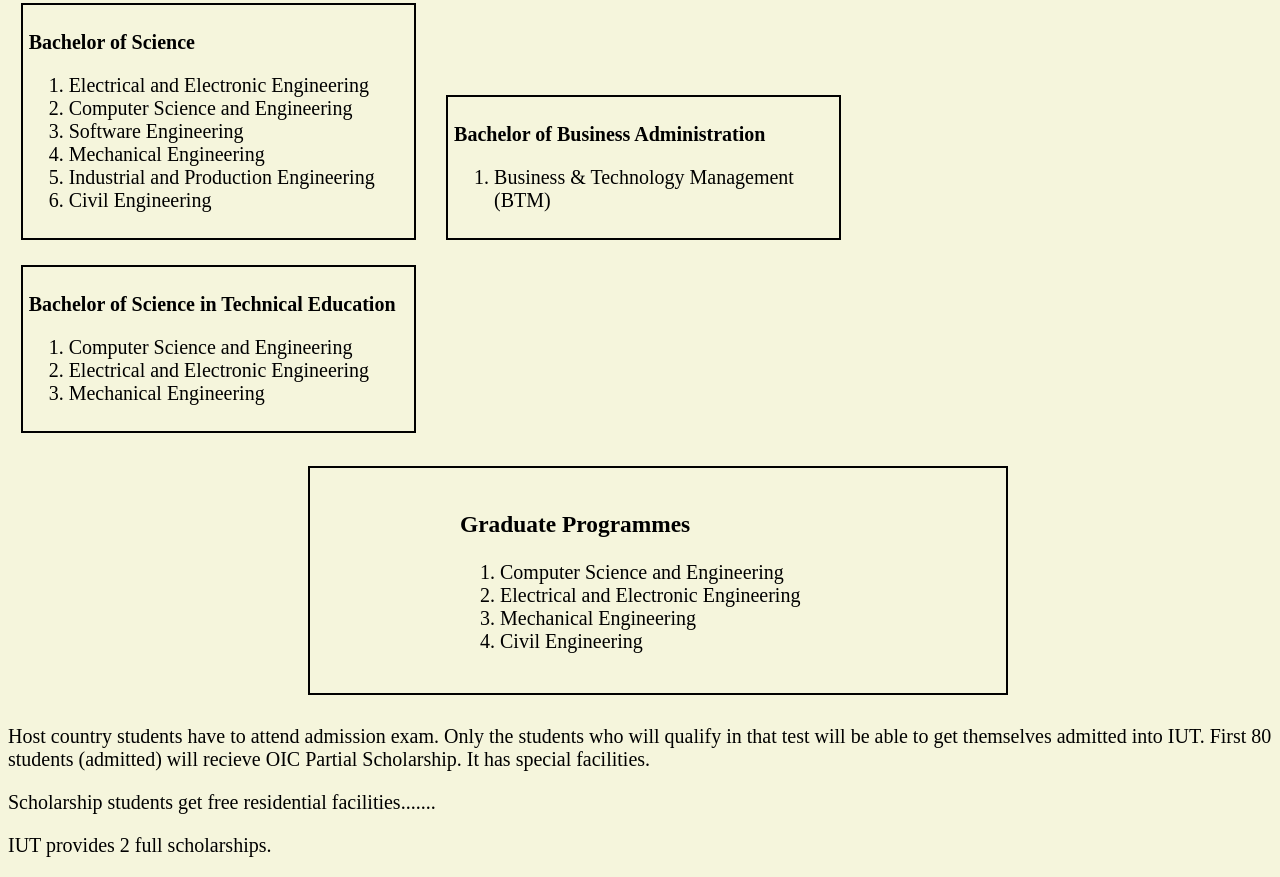
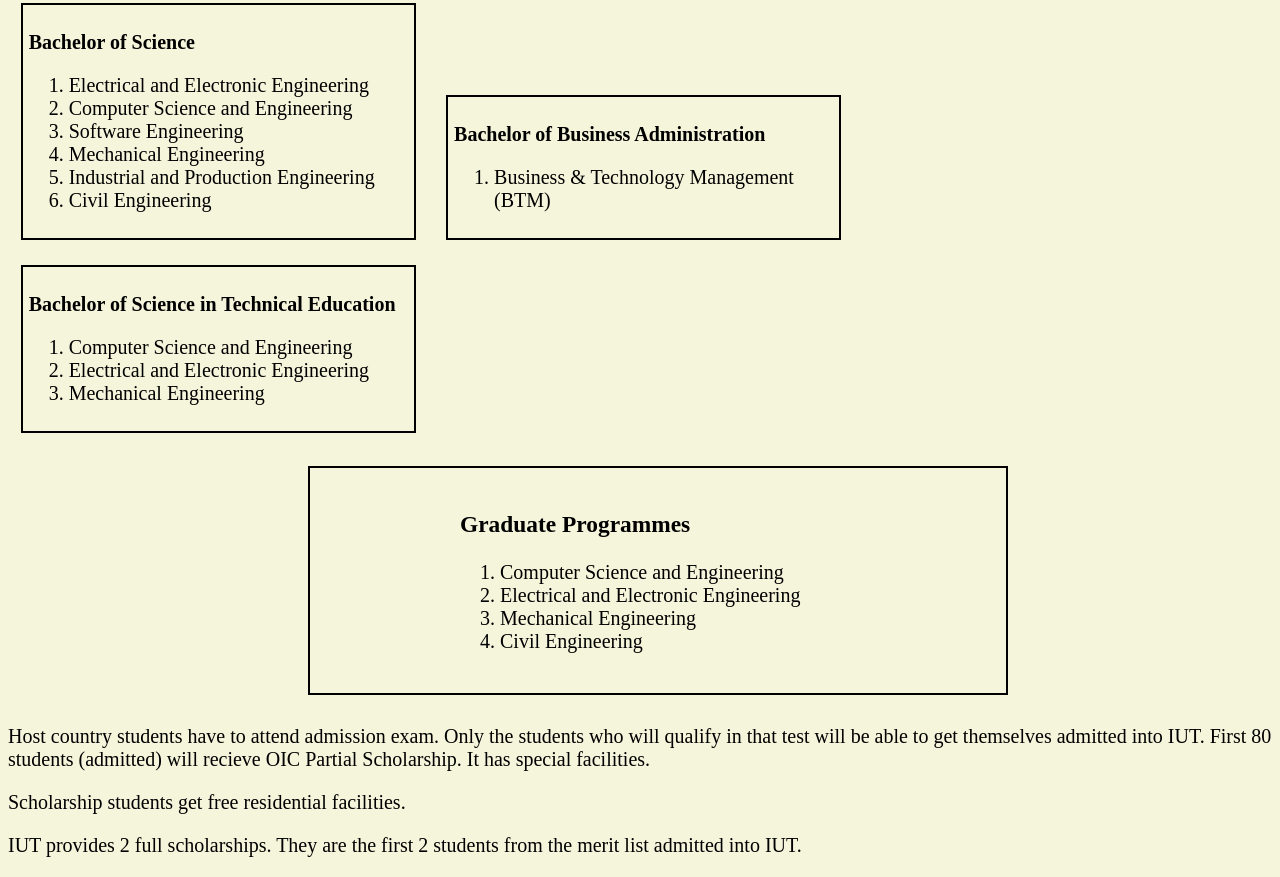
Before and after one commit to zsziko19/iutweb, a plain HTML site: page index.html in a window 1280 px wide. Shown: the part 1133-2010 px from the top of the page. Drawn offline with Linux system fonts and the light colour scheme.

Commit message:
full scholarship

```diff
--- a/index.html
+++ b/index.html
@@ -133,7 +133,7 @@
     </div>
 
     <p>Host country students have to attend admission exam. Only the students who will qualify in that test will be able to get themselves admitted into IUT. First 80 students (admitted) will recieve OIC Partial Scholarship. It has special facilities.</p>
-    <p> Scholarship students get free residential facilities.......</p>
-<p> IUT provides 2 full scholarships.</p>
+    <p> Scholarship students get free residential facilities.</p>
+<p> IUT provides 2 full scholarships. They are the first 2 students from the merit list admitted into IUT.</p>
 </body>
 </html>
```
